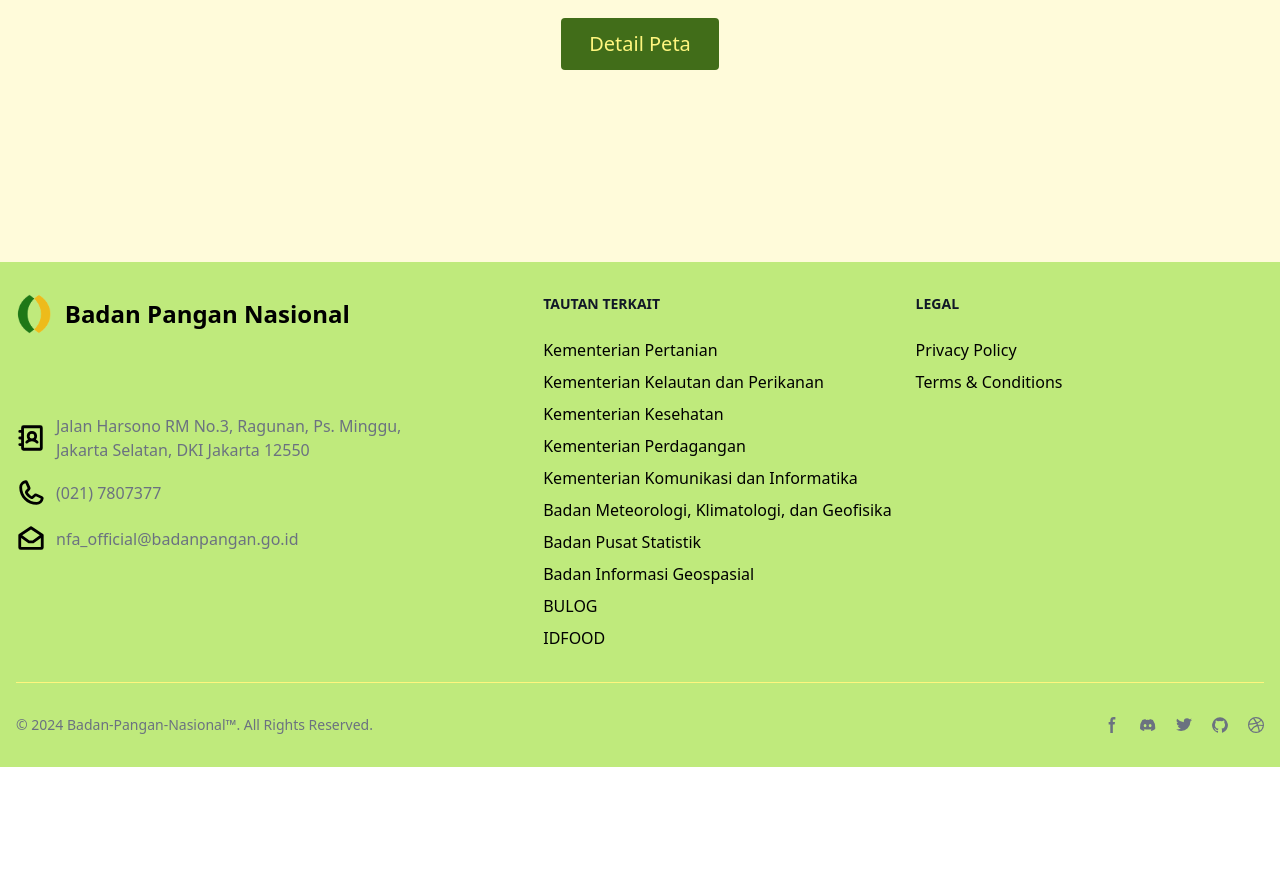
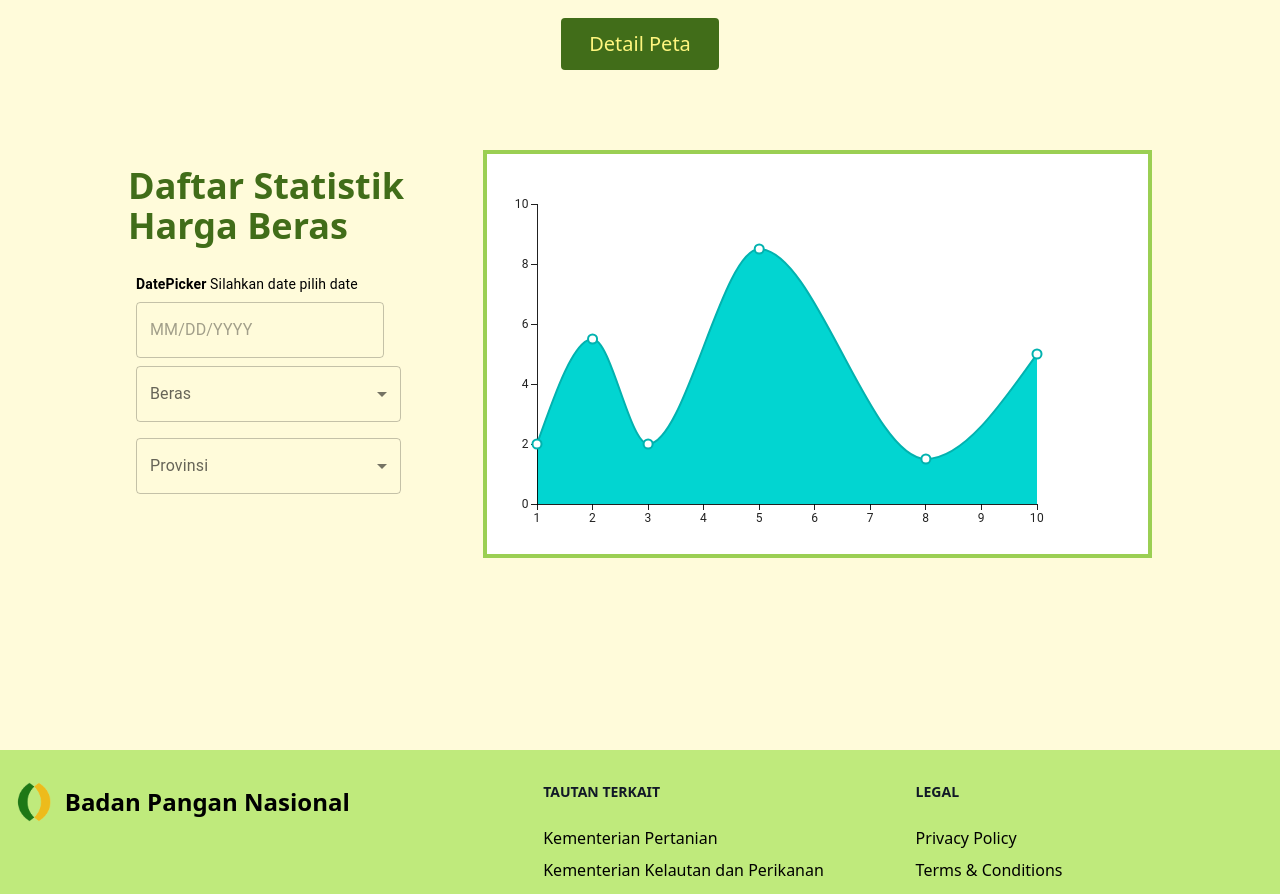
Before and after one commit to Rullyhidayatullahfaizal/BPN, a React (Vite) app: page / in a window 1280 px wide. Shown: the part 2690-3584 px from the top of the page. Before the commit the page ends 3457 px from the top, so only its background shows below. Built offline with nearby package versions, Linux system fonts and the light colour scheme.

Commit message:
statistik landing home

```diff
--- a/package.json
+++ b/package.json
@@ -15,8 +15,10 @@
     "@mui/material": "^5.15.17",
     "@mui/x-charts": "^7.4.0",
     "@mui/x-data-grid": "^7.4.0",
+    "@mui/x-date-pickers": "^7.4.0",
     "@phosphor-icons/react": "^2.1.4",
     "axios": "^1.6.8",
+    "dayjs": "^1.11.11",
     "leaflet": "^1.9.4",
     "react": "^18.2.0",
     "react-dom": "^18.2.0",
--- /dev/null
+++ b/src/components/Dashboard.jsx
@@ -0,0 +1,74 @@
+import React from 'react';
+import { styled } from '@mui/material/styles';
+import Tooltip from '@mui/material/Tooltip';
+import Stack from '@mui/material/Stack';
+import { DemoContainer, DemoItem } from '@mui/x-date-pickers/internals/demo';
+import { AdapterDayjs } from '@mui/x-date-pickers/AdapterDayjs';
+import { LocalizationProvider } from '@mui/x-date-pickers/LocalizationProvider';
+import { DatePicker } from '@mui/x-date-pickers/DatePicker';
+import { SelectedBpn } from './statistik/selected';
+import { RowBpnTwo } from './statistik/RowBpnTwo';
+
+const ProSpan = styled('span')({
+  display: 'inline-block',
+  height: '1em',
+  width: '1em',
+  verticalAlign: 'middle',
+  marginLeft: '0.3em',
+  marginBottom: '0.08em',
+  backgroundSize: 'contain',
+  backgroundRepeat: 'no-repeat',
+  backgroundImage: 'url(https://mui.com/static/x/pro.svg)',
+});
+
+function Label({ componentName, valueType, isProOnly }) {
+  const content = (
+    <span>
+      <strong>{componentName}</strong> Silahkan {valueType} pilih date
+    </span>
+  );
+
+  if (isProOnly) {
+    return (
+      <Stack direction="row" spacing={0.5} component="span">
+        <Tooltip title="Included on Pro package">
+          <a
+            href="https://mui.com/x/introduction/licensing/#pro-plan"
+            aria-label="Included on Pro package"
+          >
+            <ProSpan />
+          </a>
+        </Tooltip>
+        {content}
+      </Stack>
+    );
+  }
+
+  return content;
+}
+
+export const Dashboard = ({ title }) => {
+  return (
+    <div className='mt-10 flex flex-col sm:flex-row items-center sm:items-start lg:items-center lg:px-32'>
+      <div className='sm:w-1/2 sm:pr-4'>
+        <h1 className='text-center text-2xl font-bold text-green_three sm:text-left lg:text-4xl'>Daftar Statistik Harga Beras</h1>
+        <div className='mt-5 flex justify-center sm:justify-start lg:ps-2'>
+          <LocalizationProvider dateAdapter={AdapterDayjs}>
+            <DemoContainer components={['DatePicker']}>
+              <DemoItem label={<Label componentName="DatePicker" valueType="date" />}>
+                <DatePicker />
+              </DemoItem>
+            </DemoContainer>
+          </LocalizationProvider>
+        </div>
+        <div className='flex flex-col justify-center ps-4 lg:ps-0'>
+        <SelectedBpn title={"Beras"} />
+        <SelectedBpn title={"Provinsi"} />
+        </div>
+      </div>
+      <div className='bg-white mt-4 sm:mt-0 border-4 border-green_two sm:w-1/2 sm:ml-4 lg:mt-10 lg:w-full'>
+        <RowBpnTwo />
+      </div>
+    </div>
+  );
+}
--- /dev/null
+++ b/src/components/statistik/RowBpnTwo.jsx
@@ -0,0 +1,43 @@
+import * as React from 'react';
+import { LineChart } from '@mui/x-charts/LineChart';
+
+export const RowBpnTwo = () => {
+  const getSize = () => {
+    if (window.innerWidth >= 1024) {
+      // lg breakpoint and above
+      return { width: 600, height: 400 };
+    }
+    // default size for smaller screens
+    return { width: 390, height: 300 };
+  };
+
+  const [size, setSize] = React.useState(getSize());
+
+  React.useEffect(() => {
+    const handleResize = () => {
+      setSize(getSize());
+    };
+
+    window.addEventListener('resize', handleResize);
+
+    return () => {
+      window.removeEventListener('resize', handleResize);
+    };
+  }, []);
+
+  return (
+    <div style={{ width: size.width, height: size.height }}>
+      <LineChart
+        xAxis={[{ data: [1, 2, 3, 5, 8, 10] }]}
+        series={[
+          {
+            data: [2, 5.5, 2, 8.5, 1.5, 5],
+            area: true,
+          },
+        ]}
+        width={size.width}
+        height={size.height}
+      />
+    </div>
+  );
+};
--- /dev/null
+++ b/src/components/statistik/selected.jsx
@@ -0,0 +1,37 @@
+import * as React from 'react';
+import InputLabel from '@mui/material/InputLabel';
+import MenuItem from '@mui/material/MenuItem';
+import FormControl from '@mui/material/FormControl';
+import Select from '@mui/material/Select';
+
+export const  SelectedBpn = ({title}) => {
+  const [age, setAge] = React.useState('');
+
+  const handleChange = (event) => {
+    setAge(event.target.value);
+  };
+
+  return (
+    <div>
+      <FormControl sx={{ m: 1, minWidth: 265 }}>
+        <InputLabel id="demo-simple-select-autowidth-label">{title}</InputLabel>
+        <Select
+          labelId="demo-simple-select-autowidth-label"
+          id="demo-simple-select-autowidth"
+          value={age}
+          onChange={handleChange}
+          autoWidth
+          label="Age"
+
+        >
+          <MenuItem value="">
+            <em>None</em>
+          </MenuItem>
+          <MenuItem value={10}>Twenty</MenuItem>
+          <MenuItem value={21}>Twenty one</MenuItem>
+          <MenuItem value={22}>Twenty one and a half</MenuItem>
+        </Select>
+      </FormControl>
+    </div>
+  );
+}
--- a/src/pages/Home.jsx
+++ b/src/pages/Home.jsx
@@ -5,6 +5,7 @@
 import { Peta } from '../components/peta'
 import LandingOne from '../components/Landing'
 import { PartnerBpn } from '../components/PartnerBpn'
+import { Dashboard } from '../components/Dashboard'
 
 export const Home = () => {
   return (
@@ -15,6 +16,7 @@
         <PartnerBpn></PartnerBpn>
         <Card></Card>
         <Peta></Peta>
+        <Dashboard></Dashboard>
         <div className="text-center"></div>
         <Footer></Footer>
       </div>
```
Also changed, not shown: 1 other file (tests, documents, lock files or other folders).
